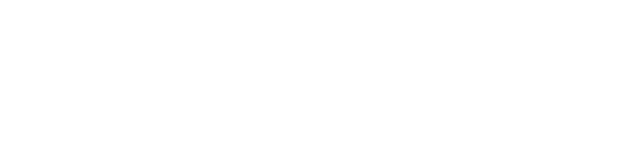
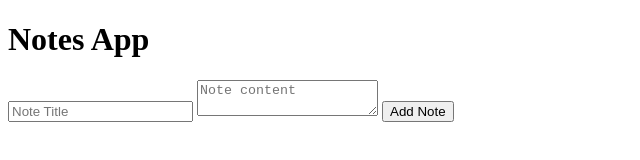
Before and after one commit to Vyshu15-chowdary/Notes-App, a plain HTML site: page Frontend/index.html in a window 1280 px wide. Shown: the whole page, without its empty margins (0-640 px from the left). Drawn offline with Linux system fonts and the light colour scheme.

Commit message:
notesForm created

```diff
--- a/Frontend/index.html
+++ b/Frontend/index.html
@@ -6,6 +6,21 @@
     <title>Notes-App</title>
 </head>
 <body>
+    <div>
+        <h1>Notes App</h1>
+
+        <form id="note-form">
+            <input type="text" id="title" placeholder="Note Title" required>
+            <textarea id="content" placeholder="Note content" required></textarea>
+            <button type="submit">Add Note</button>
+
+        </form>
+        <div id="notes-list">
+
+
+        </div>
+    </div>
+
 
 </body>
 </html>
```
